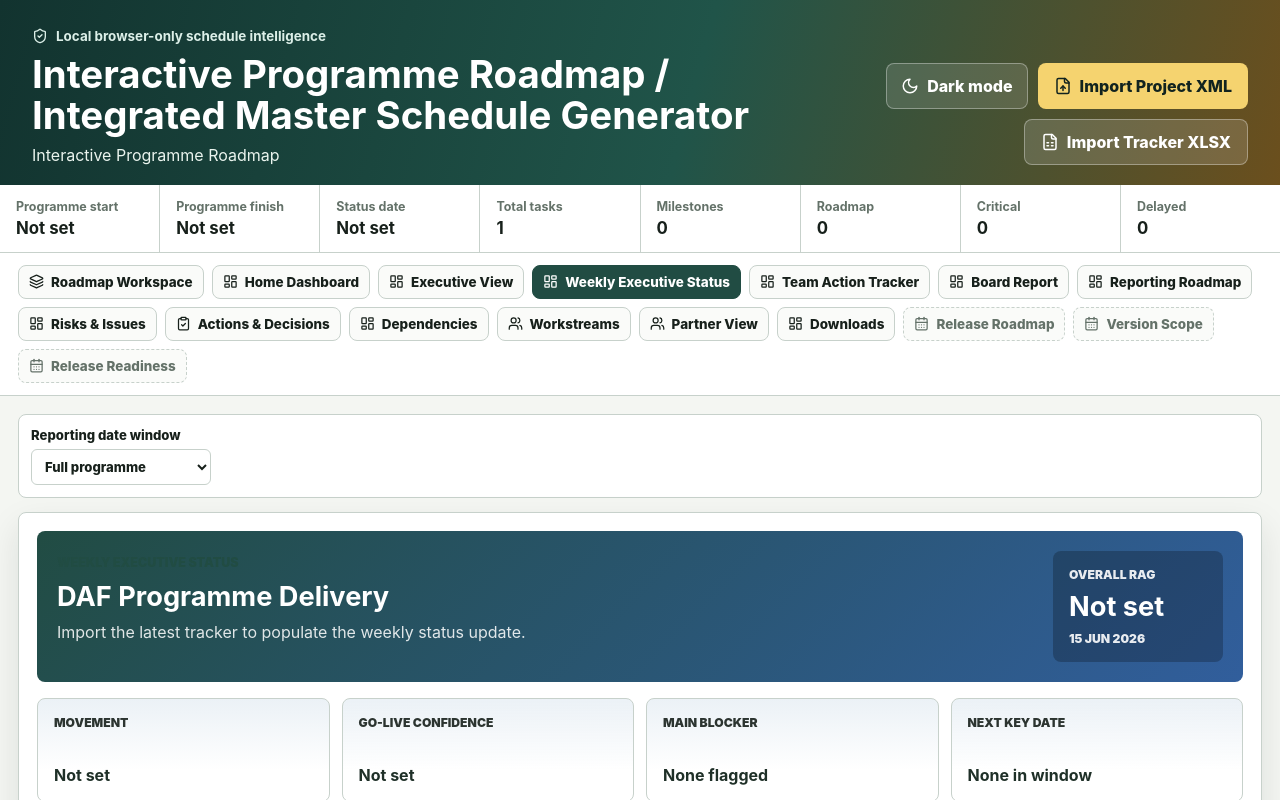
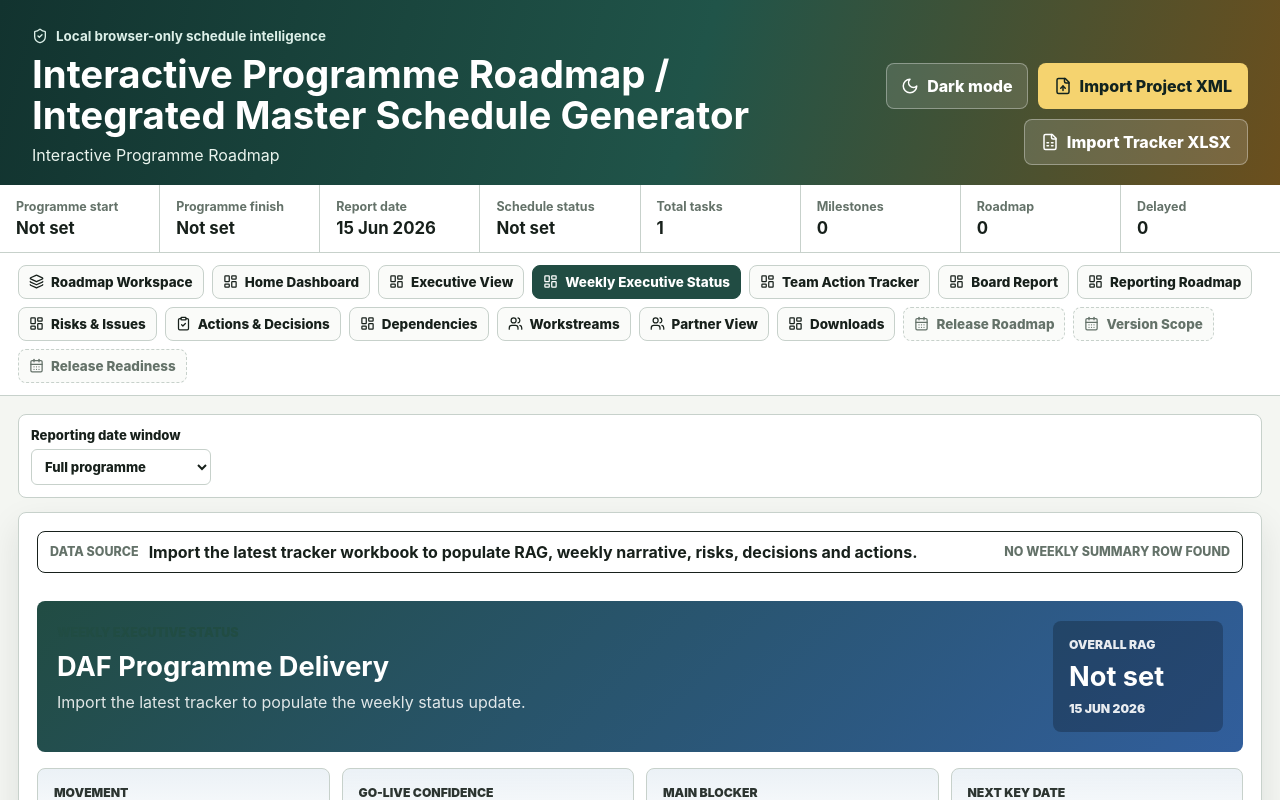
Before and after one commit to andyheggs/interactive-programme-roadmap, a React (Vite) app: page / in a window 1280 px wide. Both pictures are taken after a click on the button "Weekly Executive Status". Shown: the top 800 px of the page. Built offline with nearby package versions, Linux system fonts and the light colour scheme.

Commit message:
Fix weekly status tracker date parsing

```diff
--- a/src/lib/dateUtils.ts
+++ b/src/lib/dateUtils.ts
@@ -1,5 +1,15 @@
 export function parseDate(value?: string): Date | undefined {
   if (!value || value.startsWith("0000")) return undefined;
+  const ukDate = value.trim().match(/^(\d{1,2})[\/.-](\d{1,2})[\/.-](\d{2,4})(?:\s|$)/);
+  if (ukDate) {
+    const year = Number(ukDate[3].length === 2 ? `20${ukDate[3]}` : ukDate[3]);
+    const month = Number(ukDate[2]);
+    const day = Number(ukDate[1]);
+    const parsed = new Date(Date.UTC(year, month - 1, day));
+    if (parsed.getUTCFullYear() === year && parsed.getUTCMonth() === month - 1 && parsed.getUTCDate() === day) {
+      return parsed;
+    }
+  }
   const date = new Date(value);
   return Number.isNaN(date.getTime()) ? undefined : date;
 }
--- a/src/lib/parseMeetingTracker.ts
+++ b/src/lib/parseMeetingTracker.ts
@@ -34,6 +34,16 @@ function excelDate(value: unknown): string | undefined {
   }
   const text = clean(value);
   if (!text) return undefined;
+  const ukDate = text.match(/^(\d{1,2})[\/.-](\d{1,2})[\/.-](\d{2,4})(?:\s|$)/);
+  if (ukDate) {
+    const year = Number(ukDate[3].length === 2 ? `20${ukDate[3]}` : ukDate[3]);
+    const month = Number(ukDate[2]);
+    const day = Number(ukDate[1]);
+    const parsed = new Date(Date.UTC(year, month - 1, day));
+    if (parsed.getUTCFullYear() === year && parsed.getUTCMonth() === month - 1 && parsed.getUTCDate() === day) {
+      return parsed.toISOString();
+    }
+  }
   const date = new Date(text);
   return Number.isNaN(date.getTime()) ? text : date.toISOString();
 }
--- a/src/main.tsx
+++ b/src/main.tsx
@@ -223,19 +223,20 @@ function positionFor(dateValue: string | undefined, bounds: ReturnType<typeof ti
   return clamp(((date.getTime() - bounds.min.getTime()) / bounds.span) * 100, 0, 100);
 }
 
-function SummaryBar({ schedule }: { schedule: ProgrammeSchedule }) {
+function SummaryBar({ schedule, tracker }: { schedule: ProgrammeSchedule; tracker?: TrackerData }) {
   const totalMilestones = schedule.items.filter((item) => item.isMilestone).length;
   const roadmapMilestones = schedule.items.filter((item) => item.roadmapMilestone).length;
-  const critical = schedule.items.filter((item) => item.isCritical).length;
   const delayed = schedule.items.filter((item) => item.delayDays && item.delayDays > 0).length;
+  const latestWeekly = latestWeeklySummary(tracker);
+  const reportDate = latestWeekly?.meetingDate ?? latestWeekly?.weekEnding ?? new Date().toISOString();
   const cards = [
     ["Programme start", formatDate(schedule.startDate)],
     ["Programme finish", formatDate(schedule.finishDate)],
-    ["Status date", formatDate(schedule.statusDate)],
+    ["Report date", formatDate(reportDate)],
+    ["Schedule status", formatDate(schedule.statusDate)],
     ["Total tasks", schedule.items.length.toString()],
     ["Milestones", totalMilestones.toString()],
     ["Roadmap", roadmapMilestones.toString()],
-    ["Critical", critical.toString()],
     ["Delayed", delayed.toString()],
   ];
   return (
@@ -521,7 +522,11 @@ function itemImportance(item: ProgrammeItem): number {
 function latestWeeklySummary(tracker?: TrackerData) {
   return tracker?.weeklySummaries
     .slice()
-    .sort((a, b) => (parseDate(b.weekEnding)?.getTime() ?? 0) - (parseDate(a.weekEnding)?.getTime() ?? 0))[0];
+    .sort((a, b) => {
+      const aDate = parseDate(a.meetingDate) ?? parseDate(a.weekEnding) ?? parseDate(a.lastUpdated);
+      const bDate = parseDate(b.meetingDate) ?? parseDate(b.weekEnding) ?? parseDate(b.lastUpdated);
+      return (bDate?.getTime() ?? 0) - (aDate?.getTime() ?? 0);
+    })[0];
 }
 
 function isCompleteStatus(status?: string): boolean {
@@ -1346,10 +1351,18 @@ function WeeklyExecutiveStatusView({
     .sort((a, b) => bySoonest(a.decisionRequiredBy ?? a.decisionDate, b.decisionRequiredBy ?? b.decisionDate))
     .slice(0, 5);
   const ragTone = toneClass(weekly?.overallRag);
+  const trackerStatus = tracker
+    ? `${tracker.sourceFileName ?? "Tracker workbook"} | ${tracker.weeklySummaries.length} weekly summaries | ${tracker.risks.length} risks | ${tracker.issues.length} issues | ${tracker.actions.length} actions`
+    : "Import the latest tracker workbook to populate RAG, weekly narrative, risks, decisions and actions.";
 
   return (
     <>
       <div id="weekly-status-export" className={`weekly-status weekly-${ragTone}`}>
+        <div className={`weekly-source ${tracker && weekly ? "loaded" : "missing"}`}>
+          <span>Data source</span>
+          <strong>{trackerStatus}</strong>
+          <em>{weekly ? `Latest weekly row: ${weekly.id || "untitled"} | ${formatDate(reportingDate)} | ${weekly.overallRag ?? "RAG not set"}` : "No weekly summary row found"}</em>
+        </div>
         <header className="weekly-header">
           <div>
             <span className="snapshot-eyebrow">Weekly executive status</span>
@@ -2081,7 +2094,7 @@ function App() {
       </header>
 
       {error ? <div className="error">{error}</div> : null}
-      <SummaryBar schedule={schedule} />
+      <SummaryBar schedule={schedule} tracker={tracker} />
       <nav className="app-nav" aria-label="Application sections">
         {appPages.map((item) => (
           <button type="button" className={`${page === item.key ? "active" : ""} ${item.group}`} onClick={() => setPage(item.key)} key={item.key}>
--- a/src/styles.css
+++ b/src/styles.css
@@ -132,7 +132,7 @@ h1 { max-width: 980px; margin-bottom: 8px; font-size: clamp(1.55rem, 3vw, 2.4rem
 
 .summary-bar {
   display: grid;
-  grid-template-columns: repeat(8, minmax(110px, 1fr));
+  grid-template-columns: repeat(auto-fit, minmax(118px, 1fr));
   gap: 1px;
   margin: 0;
   background: var(--border);
@@ -1339,6 +1339,35 @@ body.snapshot-exporting * {
   color: white;
   background: linear-gradient(135deg, #214c43, #315e9c);
 }
+.weekly-source {
+  display: grid;
+  grid-template-columns: auto minmax(0, 1fr) auto;
+  gap: 10px;
+  align-items: center;
+  margin-bottom: 12px;
+  padding: 10px 12px;
+  border: 1px solid var(--border);
+  border-radius: 8px;
+  background: var(--surface-strong);
+  color: var(--text);
+}
+.weekly-source span,
+.weekly-source em {
+  color: var(--muted);
+  font-size: 0.78rem;
+  font-style: normal;
+  font-weight: 800;
+  text-transform: uppercase;
+}
+.weekly-source strong {
+  overflow: hidden;
+  text-overflow: ellipsis;
+  white-space: nowrap;
+}
+.weekly-source.missing {
+  border-color: var(--warning);
+  background: var(--warning-bg);
+}
 .weekly-header h2 {
   margin: 0 0 8px;
   font-size: 1.7rem;
@@ -1646,6 +1675,7 @@ body.snapshot-exporting * {
   .exec-bottom-grid,
   .exec-watchlist-grid,
   .weekly-header,
+  .weekly-source,
   .weekly-focus,
   .weekly-grid,
   .team-filter-grid,
```
